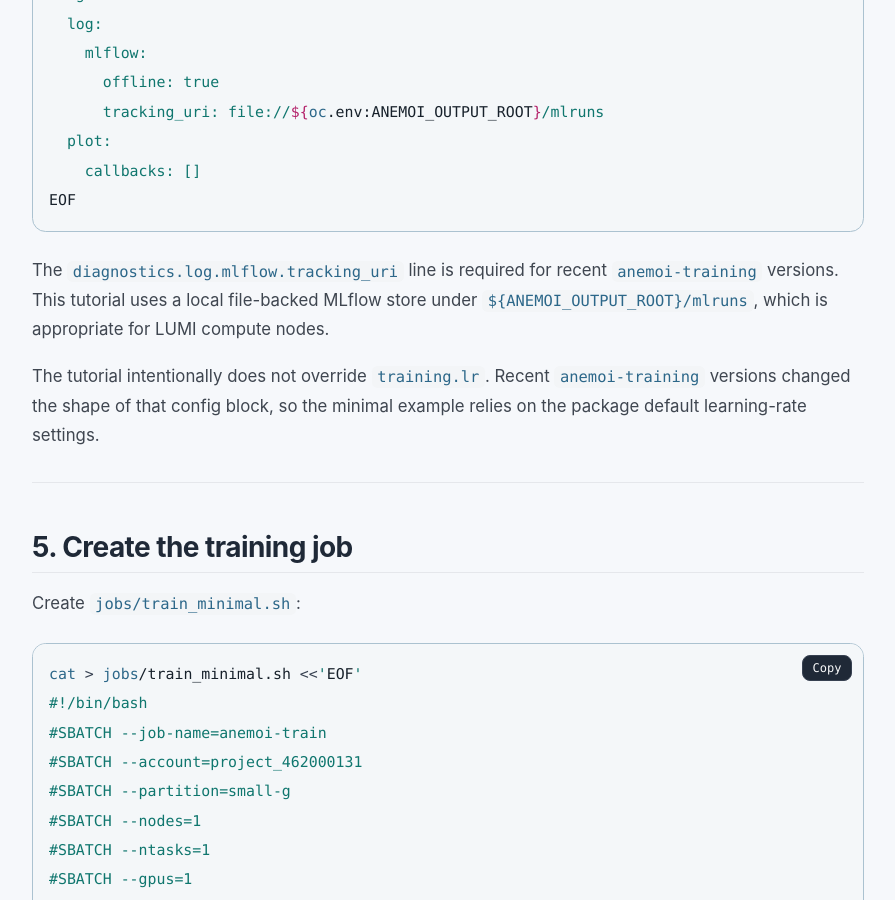
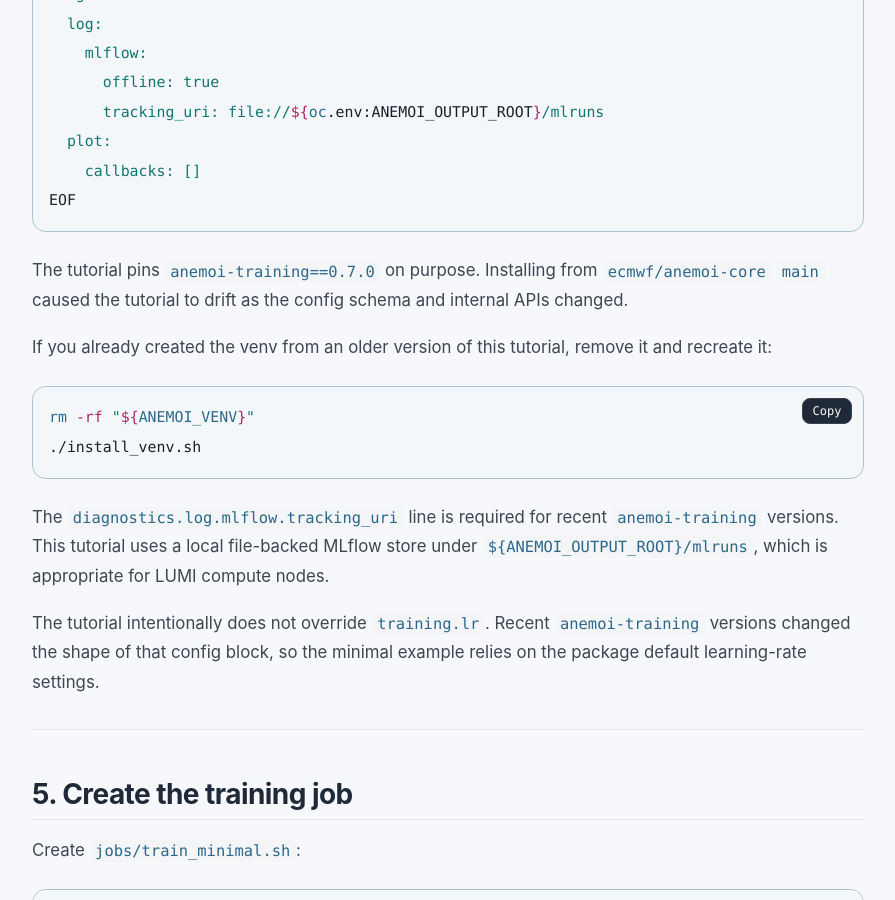
Before and after one commit to aniskhan25/anemoi-demo, a Jekyll site: the page built from index.md, in a window 1280 px wide and 900 px high, scrolled down 5094 px. Shown: the whole window, without its empty margins (192-1087 px from the left). Built offline with Jekyll 4.4.1, drawn with Linux system fonts in a browser that asks for light colours; our own code applies the rules of GitHub Pages for plain Markdown files; some of the changed text lies outside the part shown.

Commit message:
Pin tutorial Anemoi version

````diff
--- a/index.md
+++ b/index.md
@@ -54,7 +54,7 @@
 
 ```bash
 cat > requirements.txt <<'EOF'
-git+https://github.com/ecmwf/anemoi-core.git#subdirectory=training
+anemoi-training==0.7.0
 zarr<3
 trimesh
 pyshtools
@@ -190,6 +190,18 @@
 EOF
 ```
 
+The tutorial pins `anemoi-training==0.7.0` on purpose. Installing from
+`ecmwf/anemoi-core` `main` caused the tutorial to drift as the config schema
+and internal APIs changed.
+
+If you already created the venv from an older version of this tutorial, remove
+it and recreate it:
+
+```bash
+rm -rf "${ANEMOI_VENV}"
+./install_venv.sh
+```
+
 The `diagnostics.log.mlflow.tracking_uri` line is required for recent
 `anemoi-training` versions. This tutorial uses a local file-backed MLflow
 store under `${ANEMOI_OUTPUT_ROOT}/mlruns`, which is appropriate for LUMI
````
